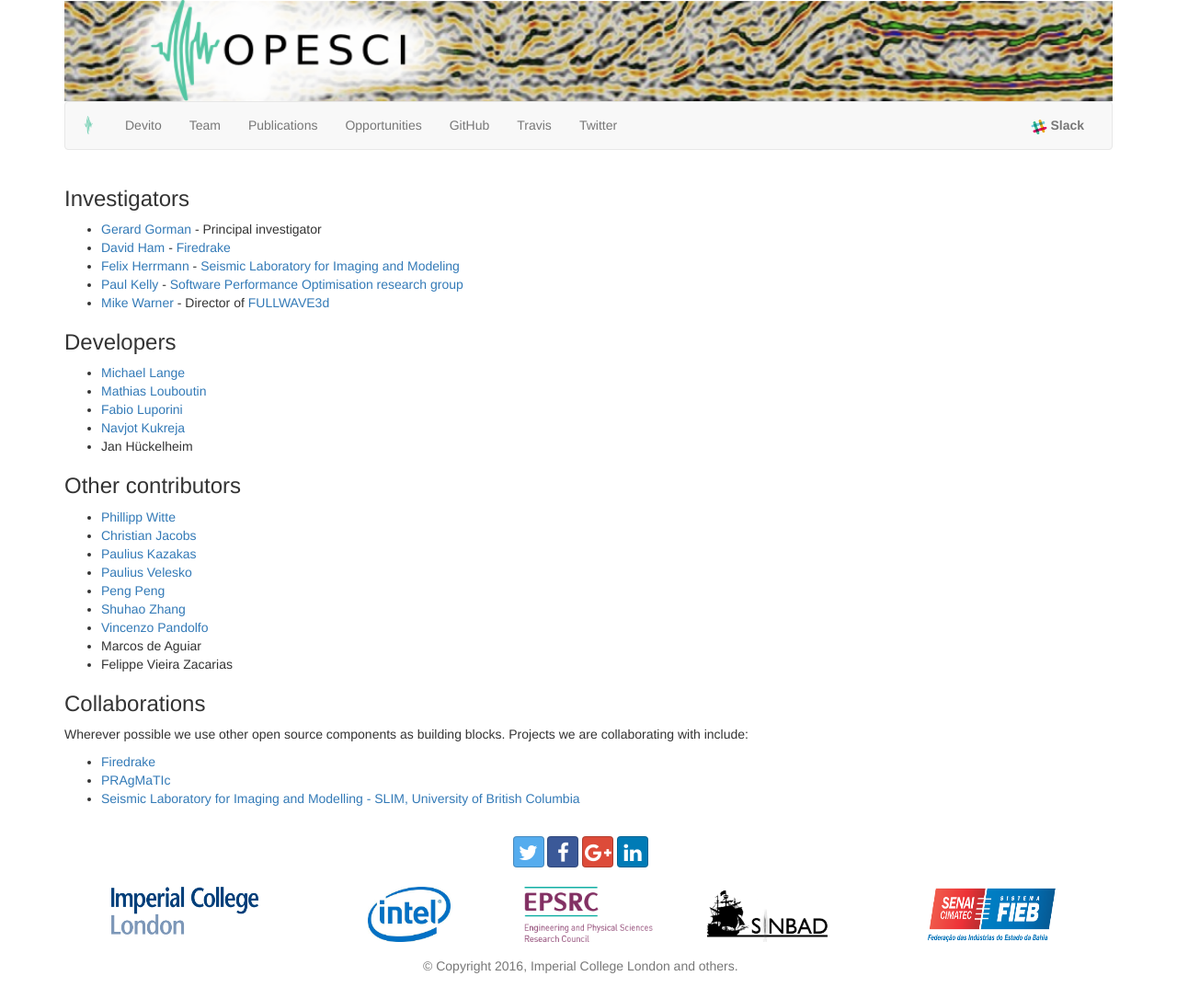
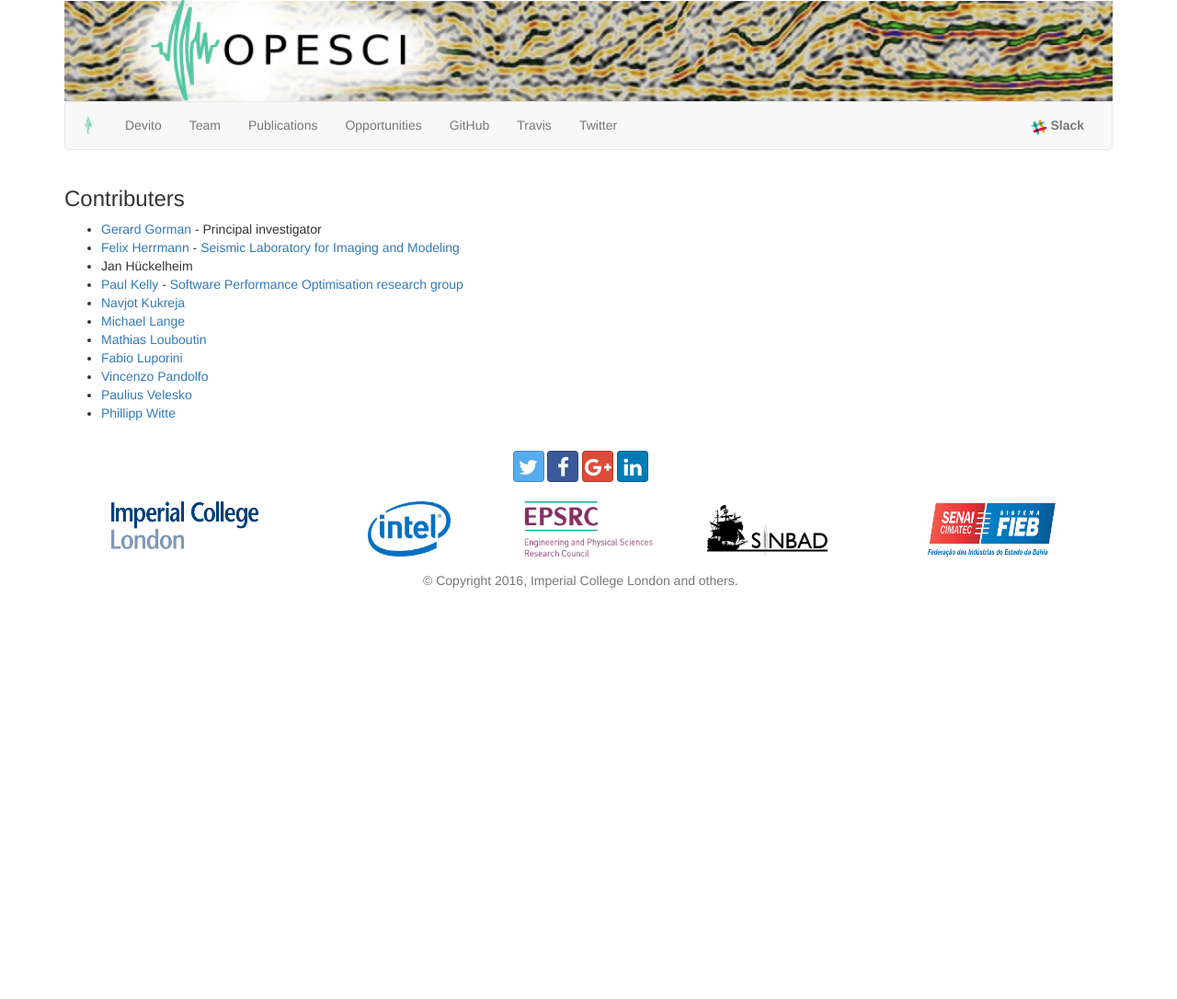
Before and after one commit to devitocodes/devitocodes.github.io, a Jekyll site: the page built from team.md, in a window 1280 px wide. Shown: the whole page at 92% size. Built offline with Jekyll 4.4.1, drawn with Linux system fonts in a browser that asks for light colours; our own code applies the rules of GitHub Pages for plain Markdown files; after the commit the page ends 900 px from its top, so only the background shows below that.

Commit message:
frigging bugs

```diff
--- a/team.md
+++ b/team.md
@@ -6,39 +6,16 @@ permalink: /team
 
 ---
 
-### Investigators
+### Contributers
 
 * [Gerard Gorman](http://www.imperial.ac.uk/people/g.gorman) - Principal investigator
-* [David Ham](http://www.imperial.ac.uk/people/david.ham) - [Firedrake](http://firedrakeproject.org)
 * [Felix Herrmann](https://www.slim.eos.ubc.ca/felix) - [Seismic Laboratory for Imaging and Modeling](https://www.slim.eos.ubc.ca)
+* Jan Hückelheim
 * [Paul Kelly](http://www.doc.ic.ac.uk/~phjk/) - [Software Performance Optimisation research group](https://wwwhomes.doc.ic.ac.uk/~phjk/SPO-Webpages/index.html)
-* [Mike Warner](http://www.imperial.ac.uk/people/m.warner) - Director of [FULLWAVE3d](http://fullwave3d.github.io/)
-
-### Developers
-
+* [Navjot Kukreja](https://github.com/navjotk)
 * [Michael Lange](http://www.imperial.ac.uk/people/michael.lange)
 * [Mathias Louboutin](https://www.slim.eos.ubc.ca/content/mathias-louboutin)
 * [Fabio Luporini](https://www.doc.ic.ac.uk/~fl1612)
-* [Navjot Kukreja](https://github.com/navjotk)
-* Jan Hückelheim
-
-### Other contributors
-
+* [Vincenzo Pandolfo](https://github.com/vincepandolfo)
+* [Paulius Velesko](https://github.com/pvelesko)
 * [Phillipp Witte](https://github.com/philippwitte)
-* [Christian Jacobs](http://www.christianjacobs.uk)
-* [Paulius Kazakas](https://github.com/sheino)
-* [Paulius Velesko](https://github.com/pvelesko)
-* [Peng Peng](https://github.com/pp1336)
-* [Shuhao Zhang](https://github.com/Richard-zhang)
-* [Vincenzo Pandolfo](https://github.com/vincepandolfo)
-* Marcos de Aguiar
-* Felippe Vieira Zacarias
-
-### Collaborations
-
-Wherever possible we use other open source components as building blocks.
-Projects we are collaborating with include:
-
-* [Firedrake](http://www.firedrakeproject.org)
-* [PRAgMaTIc](https://github.com/ggorman/pragmatic)
-* [Seismic Laboratory for Imaging and Modelling - SLIM, University of British Columbia](https://www.slim.eos.ubc.ca/)
```
